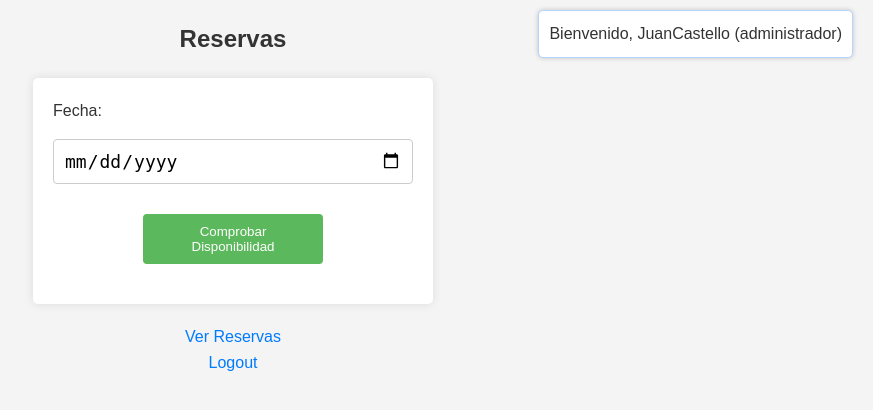
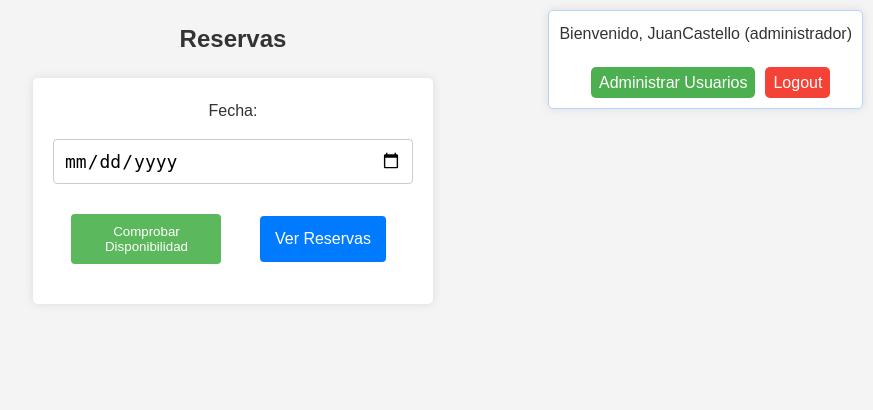
Before and after one commit to JC3545/SistemaQuinta, a Flask app: page /reservar in a window 1280 px wide. Shown: the top 410 px of the page, without its empty margins (407-1280 px from the left). Run offline with Flask 3, Linux system fonts and the light colour scheme; a user stored in the database is signed in.

Commit message:
Implementacion de panel de administracion de usuarios

```diff
--- a/app.py
+++ b/app.py
@@ -1,6 +1,6 @@
 from flask import Flask, render_template, request, redirect, url_for, flash, session, jsonify
 import sqlite3
-from datetime import datetime  # Importar para manejar fechas
+from datetime import datetime
 
 app = Flask(__name__)
 app.secret_key = 'tu_clave_secreta'  # Cambia esto por una clave más segura
@@ -16,7 +16,7 @@ def init_db():
     conn = get_db_connection()
     conn.execute('CREATE TABLE IF NOT EXISTS users (id INTEGER PRIMARY KEY, username TEXT UNIQUE, password TEXT, role TEXT)')
 
-    # Agregar el usuario administrador por defecto
+    # Agregar el usuario administrador por defecto (ID 1 será siempre el administrador)
     conn.execute('INSERT OR IGNORE INTO users (id, username, password, role) VALUES (?, ?, ?, ?)', (1, 'admin', 'admin_password', 'administrador'))
 
     conn.execute('CREATE TABLE IF NOT EXISTS reservas (id INTEGER PRIMARY KEY, fecha TEXT, nombre TEXT, telefono TEXT, tipo_evento TEXT, total REAL, seña REAL, fecha_seña TEXT, metodo_pago TEXT, dirigido_a TEXT, resto REAL, observaciones TEXT)')
@@ -47,8 +47,23 @@ def login():
 
     # Lógica de inicio de sesión exitoso
     session['username'] = username
-    session['role'] = user['role']  # Guardar el rol del usuario en la sesión
-    return redirect(url_for('reservar'))
+    session['role'] = user['role'].lower()  # Guardar el rol del usuario en la sesión
+
+    # Verificar si el usuario es administrador y redirigir al panel correspondiente
+    if user['role'].lower() == 'administrador':
+        flash('Has iniciado sesión como administrador.')
+        return redirect(url_for('admin_usuarios'))  # Redirige al panel de administración
+    else:
+        return redirect(url_for('reservar'))
+
+@app.route('/admin_usuarios')
+def admin_usuarios():
+    if session.get('role') != 'administrador':
+        flash('Acceso restringido. Solo administradores pueden acceder a esta sección.')
+        return redirect(url_for('reservar'))
+
+    # Aquí iría la lógica para mostrar la administración de usuarios
+    return render_template('admin_usuarios.html')  # Asegúrate de tener esta plantilla
 
 @app.route('/logout')
 def logout():
@@ -76,27 +91,19 @@ def register():
 
     return render_template('register.html')
 
-
 @app.route('/reservar')
 def reservar():
     fechas_reservadas = ["2024-09-25", "2024-09-28", "2024-09-30"]
     username = session.get('username')  # Obtener el nombre de usuario de la sesión
     role = session.get('role')  # Obtener el rol de la sesión
+
     return render_template('reservar.html', fechas_reservadas=fechas_reservadas, username=username, role=role)
-
-# Agregar otros administradores (descomentar si es necesario)
-# def agregar_administrador(username, password):
-#     conn = get_db_connection()
-#     conn.execute('INSERT INTO users (username, password, role) VALUES (?, ?, ?)', (username, password, 'administrador'))
-#     conn.commit()
-#     conn.close()
 
 def actualizar_roles():
     conn = get_db_connection()
     conn.execute("UPDATE users SET role = 'colaborador' WHERE role IS NULL OR role = '';")
     conn.commit()
     conn.close()
-
 
 @app.route('/check_fecha', methods=['POST'])
 def check_fecha():
@@ -215,10 +222,9 @@ def ingresar_cliente():
     conn.commit()
     conn.close()
 
-    flash('Reserva creada con éxito')
-    return redirect(url_for('reservar'))
+    flash('Cliente ingresado correctamente.')
+    return redirect(url_for('reservas'))
 
 if __name__ == '__main__':
-    init_db()  # Inicializa la base de datos si no existe
-    actualizar_roles()
+    init_db()  # Asegúrate de inicializar la base de datos al iniciar la aplicación
     app.run(debug=True)
--- a/static/styles.css
+++ b/static/styles.css
@@ -31,12 +31,12 @@ h2 {
 }
 
 .user-info {
-    background-color: #e7f3fe; /* Color de fondo para el recuadro */
-    border: 1px solid #b6d4fe; /* Borde del recuadro */
-    border-radius: 5px; /* Bordes redondeados */
-    padding: 10px; /* Espaciado interno */
-    margin-bottom: 20px; /* Margen inferior para separar del resto */
-    text-align: center; /* Centrar texto */
+    background-color: #e7f3fe;
+    border: 1px solid #b6d4fe;
+    border-radius: 5px;
+    padding: 10px;
+    margin-bottom: 20px;
+    text-align: center;
 }
 
 form {
@@ -66,39 +66,91 @@ textarea {
 }
 
 .user-info {
-    position: absolute; /* Posiciona el elemento */
-    top: 10px; /* Ajusta la distancia desde la parte superior */
-    right: 20px; /* Ajusta la distancia desde la derecha */
-    background-color: #fff; /* Fondo blanco para el recuadro */
-    padding: 10px; /* Espaciado interno */
-    border-radius: 5px; /* Bordes redondeados */
-    box-shadow: 0 0 5px rgba(0, 0, 0, 0.2); /* Sombra suave */
+    position: absolute;
+    top: 10px;
+    right: 20px;
+    background-color: #fff;
+    padding: 10px;
+    border-radius: 5px;
+    box-shadow: 0 0 5px rgba(0, 0, 0, 0.2);
 }
 
+.logout-button {
+    background-color: #f44336;
+    color: white;
+    padding: 5px 10px;
+    text-align: center;
+    text-decoration: none;
+    border-radius: 5px;
+    margin-top: 10px;
+}
+
+.button-group {
+    display: flex;
+    justify-content: center;
+    margin-top: 10px;
+    flex-wrap: wrap;
+}
+
+.admin-button {
+    background-color: #4CAF50;
+    color: white;
+    padding: 5px 10px;
+    text-align: center;
+    text-decoration: none;
+    border-radius: 5px;
+    margin-right: 10px;
+}
+
+.admin-button:hover {
+    background-color: #45a049;
+}
+
+.logout-button:hover {
+    background-color: #d32f2f;
+}
 
 button {
-    width: 100%;
+    width: auto;
+    max-width: 150px;
     padding: 10px;
     background-color: #5cb85c;
     color: white;
     border: none;
     border-radius: 4px;
     cursor: pointer;
+    margin: 5px; /* Espaciado entre botones */
+}
+
+.ver-reservas-button {
+    background-color: #007bff;
+    color: white;
+    border: none;
+    border-radius: 4px;
+    padding: 10px 15px;
+    cursor: pointer;
+    text-decoration: none;
+    margin-left: 5px; /* Ajusta este valor para mover el botón hacia la derecha */
+}
+
+
+.ver-reservas-button:hover {
+    background-color: #0056b3;
 }
 
 .delete-button {
-    background-color: red; /* Rojo para eliminar */
+    background-color: red;
     color: white;
 }
 
 .edit-button {
-    background-color: blue; /* Azul para editar */
+    background-color: blue;
     color: white;
 }
 
 .large-text {
-    font-size: 24px; /* Ajusta según lo que necesites */
-    font-weight: bold; /* Para hacerlo más destacado, si lo deseas */
+    font-size: 24px;
+    font-weight: bold;
 }
 
 button:hover {
@@ -113,7 +165,7 @@ table {
 th, td {
     border: 1px solid #ccc;
     padding: 10px;
-    text-align: center; /* Centrar texto en la tabla */
+    text-align: center;
 }
 
 th {
@@ -121,43 +173,14 @@ th {
     color: white;
 }
 
-button {
-    width: auto; /* Cambiar a auto para que se ajuste al contenido */
-    padding: 10px 15px; /* Añadir padding para mayor área clickeable */
-    border: none;
-    border-radius: 4px;
-    cursor: pointer;
-    margin: 5px; /* Espaciado entre botones */
-}
-
-button:hover {
-    opacity: 0.8; /* Efecto de hover */
-}
-
-a {
-    margin: 0 5px; /* Espacio entre los enlaces */
-    color: #007bff;
-    text-decoration: none;
-}
-
-a:hover {
-    text-decoration: underline;
-}
-
-td[colspan="6"] {
-    text-align: center;
-    font-weight: bold;
-    color: #666;
-}
-
 .centered-button {
-    display: block; /* Asegúrate de que el botón ocupe el 100% del ancho disponible */
-    margin: 20px auto; /* Margen automático para centrar */
-    width: 50%; /* Ajusta el ancho según tus preferencias */
+    display: block;
+    margin: 20px auto;
+    width: 50%;
 }
 
 .large-input {
-    font-size: 18px; /* Ajusta el tamaño según lo que necesites */
+    font-size: 18px;
 }
 
 @media (max-width: 600px) {
--- a/templates/reservar.html
+++ b/templates/reservar.html
@@ -5,6 +5,57 @@
     <meta name="viewport" content="width=device-width, initial-scale=1.0">
     <title>Reservar</title>
     <link rel="stylesheet" href="{{ url_for('static', filename='styles.css') }}">
+    <style>
+        .user-info {
+            position: absolute;
+            top: 10px;
+            right: 10px;
+            background-color: white;
+            padding: 10px;
+            border-radius: 5px;
+            box-shadow: 0 0 10px rgba(0, 0, 0, 0.1);
+        }
+        .user-info p {
+            margin: 0;
+        }
+        .logout-button, .admin-button {
+            display: inline-block;
+            margin-top: 10px;
+            background-color: #f44336;
+            color: white;
+            padding: 3px 8px;
+            text-align: center;
+            text-decoration: none;
+            border-radius: 5px;
+        }
+        .admin-button {
+            background-color: #4CAF50; /* Color diferente para "Administrar Usuarios" */
+            margin-left: 10px; /* Espacio entre los botones */
+        }
+        .admin-button:hover, .logout-button:hover {
+            opacity: 0.8; /* Efecto hover para ambos botones */
+        }
+        .button-group {
+            margin-top: 10px; /* Espacio entre el texto y los botones */
+            display: flex; /* Usar flexbox */
+            align-items: center; /* Alinear verticalmente al centro */
+            justify-content: center; /* Centrar los botones horizontalmente */
+        }
+        .ver-reservas-button {
+        background-color: #007bff;
+        color: white;
+        border: none;
+        border-radius: 4px;
+        padding: 10px 15px;
+        cursor: pointer;
+        text-decoration: none;
+        margin-left: 20px; /* Ajusta este valor para mover el botón hacia la derecha */
+        margin-right: 27px;
+    }
+        .ver-reservas-button:hover {
+            background-color: #0056b3; /* Efecto hover para Ver Reservas */
+        }
+    </style>
 </head>
 <body>
     <div class="form-container">
@@ -13,20 +64,21 @@
         {% if username %}
             <div class="user-info">
                 <p>Bienvenido, {{ username }} ({{ role }})</p>
+                <div class="button-group">
+                    <a href="/admin_usuarios" class="admin-button">Administrar Usuarios</a>
+                    <a href="/logout" class="logout-button">Logout</a>
+                </div>
             </div>
         {% endif %}
 
-        <form method="POST" action="/check_fecha">
+        <form method="POST" action="/check_fecha" class="button-group">
             <label for="fecha">Fecha:</label>
             <input type="date" id="fecha" name="fecha" class="large-input" required>
             <button type="submit" class="centered-button">Comprobar Disponibilidad</button>
+            <a href="/reservas" class="ver-reservas-button">Ver Reservas</a>
         </form>
 
         <div class="centered">
-            <p><a href="/reservas">Ver Reservas</a></p>
-            <p><a href="/logout">Logout</a></p>
-        </div>
-
             {% with messages = get_flashed_messages() %}
               {% if messages %}
                 <div class="centered">
@@ -39,5 +91,6 @@
               {% endif %}
             {% endwith %}
         </div>
+    </div>
 </body>
 </html>
```
Also changed, not shown: templates/admin_usuarios.html (added, +31 -0 lines), reservas.db. Lines whose indentation alone changed are shown as unchanged.
